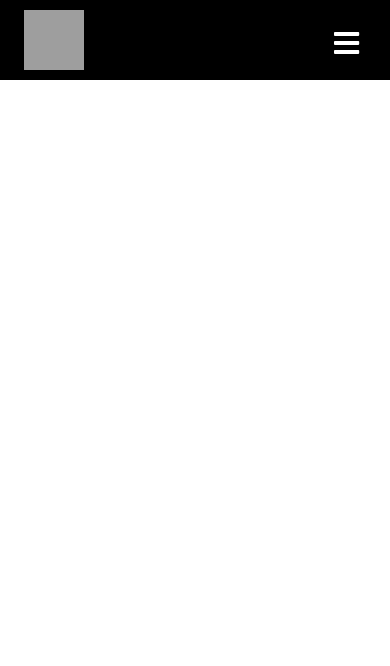
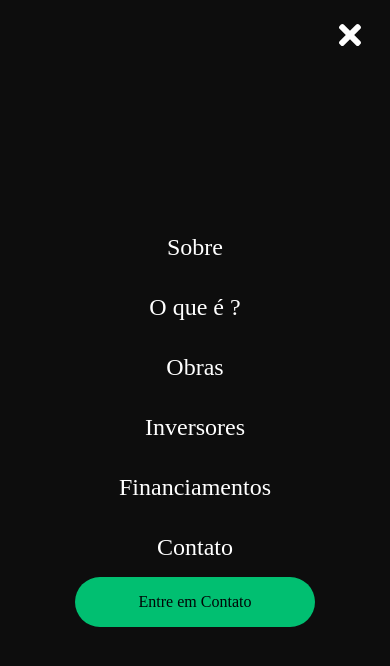
Before and after one commit to guilhermeparente17/WMJEngenharia, a React (Create React App) app: page / in a window 390 px wide. Both pictures are taken after a click on the element 346 px from the left and 45 px from the top of the page. Shown: the top 666 px of the page. Built offline with nearby package versions, Linux system fonts and the light colour scheme; grey boxes are pictures that could not be loaded.

Commit message:
Adicionando o Sidebar

```diff
--- /dev/null
+++ b/src/components/Sidebar/SidebarElements.js
@@ -0,0 +1,86 @@
+import styled from 'styled-components'
+import { FaTimes } from 'react-icons/fa'
+import { Link as LinkS} from "react-scroll"
+
+export const SidebarContainer = styled.aside`
+    position: fixed;
+    z-index: 999;
+    width: 100%;
+    height: 100%;
+    background: #0d0d0d;
+    display: grid;
+    align-items: center;
+    top:0;
+    left:0;
+    transition: 0.3s ease-in-out;
+    opacity: ${({ isOpen }) => (isOpen ? '100%' : '0')};
+    top:${({ isOpen }) => (isOpen ? '0' : '-100%')};
+    `
+
+    export const CloseIcon = styled(FaTimes)`
+        color: #fff;
+    `
+
+    export const Icon = styled.div`
+        position: absolute;
+        top: 1.2rem;
+        right: 1.5rem;
+        background: transparent;
+        font-size: 2rem;
+        cursor: pointer;
+        outline: none;
+    `
+
+    export const SidebarWrapper = styled.div`
+        color: #fff;
+    `
+
+    export const SidebarMenu = styled.ul`
+        display: grid;
+        grid-template-columns: 1fr;
+        grid-template-rows: repeat(6, 80px);
+        text-align: center;
+        @media screen and (max-width: 480px){
+            grid-template-rows: repeat(6,60px);
+        }
+    `
+
+    export const SidebarLink = styled(LinkS)`
+        display:flex;
+        align-items:center;
+        justify-content:center;
+        font-size: 1.5rem;
+        text-decoration: none;
+        list-style: none;
+        transition: 0.2s ease-in-out;
+        color: #fff;
+        cursor: pointer;
+        &:hover {
+            color: #01bf71;
+            transition: 0.2s ease-in-out;
+        }
+    `
+
+    export const SideBtnWrap = styled.div`
+        display:flex;
+        justify-content:center;
+    `
+
+    export const SidebarRoute = styled(LinkS)`
+        border-radius: 50px;
+        background: #01bf71;
+        white-space: nowrap;
+        padding: 16px 64px;
+        color: #010606;
+        font-size: 16px;
+        outline:none;
+        border: none;
+        cursor: pointer;
+        transition: all 0.2s ease-in-out;
+        text-decoration: none;
+        &:hover{
+            transition: all 0.2s ease-in-out;
+            background: #fff;
+            color: #010606;
+        }
+    `
--- /dev/null
+++ b/src/components/Sidebar/index.jsx
@@ -0,0 +1,36 @@
+import React from 'react'
+import {
+    SidebarContainer,
+    Icon,
+    CloseIcon,
+    SidebarWrapper,
+    SidebarMenu,
+    SidebarLink,
+    SideBtnWrap,
+    SidebarRoute
+ } from './SidebarElements'
+
+const Sidebar = ({isOpen, toggle }) => {
+    return (
+        <SidebarContainer isOpen={isOpen} onClick={toggle}>
+            <Icon onClick={toggle}>
+                <CloseIcon />
+            </Icon>
+            <SidebarWrapper>
+                <SidebarMenu>
+                    <SidebarLink to="about" onClick={toggle}>Sobre</SidebarLink>
+                    <SidebarLink to="discover" onClick={toggle}>O que é ?</SidebarLink>
+                    <SidebarLink to="services" onClick={toggle}>Obras</SidebarLink>
+                    <SidebarLink to="signup" onClick={toggle}>Inversores</SidebarLink>
+                    <SidebarLink to="signup" onClick={toggle}>Financiamentos</SidebarLink>
+                    <SidebarLink to="signup" onClick={toggle}>Contato</SidebarLink>
+                </SidebarMenu>
+                <SideBtnWrap>
+                    <SidebarRoute to="/signin">Entre em Contato</SidebarRoute>
+                </SideBtnWrap>
+            </SidebarWrapper>
+        </SidebarContainer>
+    )
+}
+
+export default Sidebar
--- a/src/pages/Home.js
+++ b/src/pages/Home.js
@@ -1,5 +1,6 @@
 import React, {useState} from 'react'
 import Navbar from '../components/Navbar'
+import Sidebar from '../components/Sidebar'
 
 const Home = () => {
     const [isOpen, setIsOpen] = useState(false)
@@ -11,6 +12,7 @@
     return (
         <div>
             <Navbar toggle={toggle} />
+            <Sidebar isOpen={isOpen} toggle={toggle} />
         </div>
     )
 }
```
